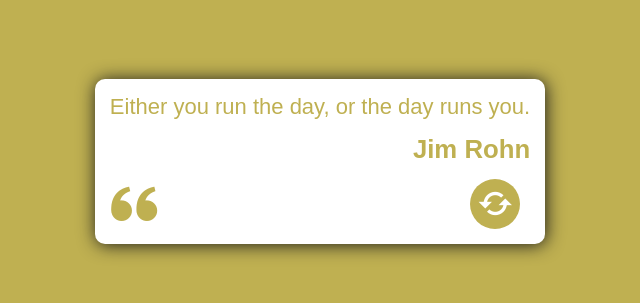
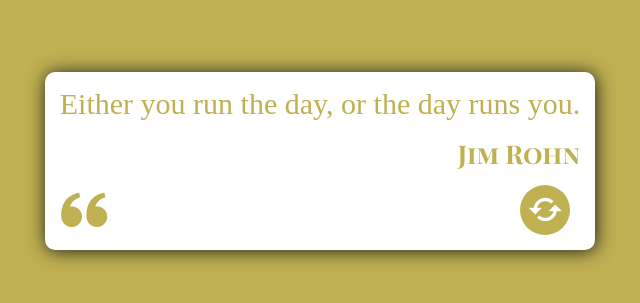
Before and after one commit to MdzEdgar/reactjs-entregable01, a React (Vite) app: page / in a window 1280 px wide. Shown: the part 239-542 px from the top of the page, without its empty margins (320-960 px from the left). Built offline with nearby package versions, Linux system fonts and the light colour scheme.

Commit message:
Cambio de fuentes.

```diff
--- a/index.html
+++ b/index.html
@@ -5,6 +5,10 @@
     <link rel="icon" type="image/svg+xml" href="/vite.svg" />
     <meta name="viewport" content="width=device-width, initial-scale=1.0" />
     <link href='https://unpkg.com/boxicons@2.1.4/css/boxicons.min.css' rel='stylesheet'>
+    <link rel="preconnect" href="https://fonts.googleapis.com">
+    <link rel="preconnect" href="https://fonts.googleapis.com">
+    <link rel="preconnect" href="https://fonts.gstatic.com" crossorigin>
+    <link href="https://fonts.googleapis.com/css2?family=Oxygen&family=Playfair+Display+SC:wght@700&display=swap" rel="stylesheet">
     <title>Vite + React</title>
   </head>
   <body>
--- a/src/App.css
+++ b/src/App.css
@@ -17,9 +17,18 @@
   box-shadow: 1px 1px 18px rgb(27, 27, 27);
 }
 
+p.quoteBox__quote{
+  font-size: 30px;
+  font-family: 'Texturina', serif;
+}
+
 .quoteBox__author{
   text-align: right;
   margin: 15px 0;
+}
+
+h3.quoteBox__author{
+  font-family: 'Playfair Display SC', serif;
 }
 
 .quoteBox__icon{
```
